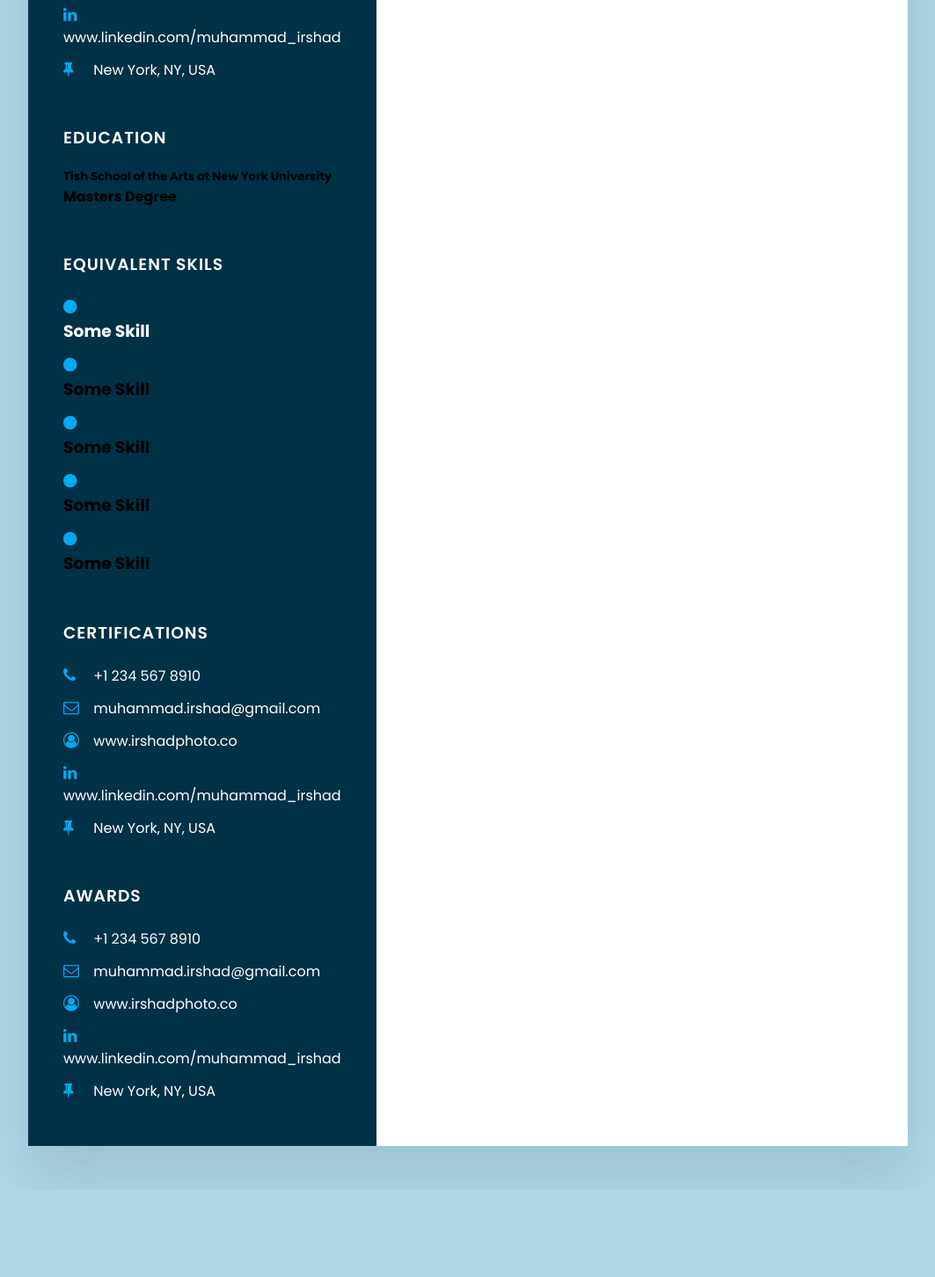
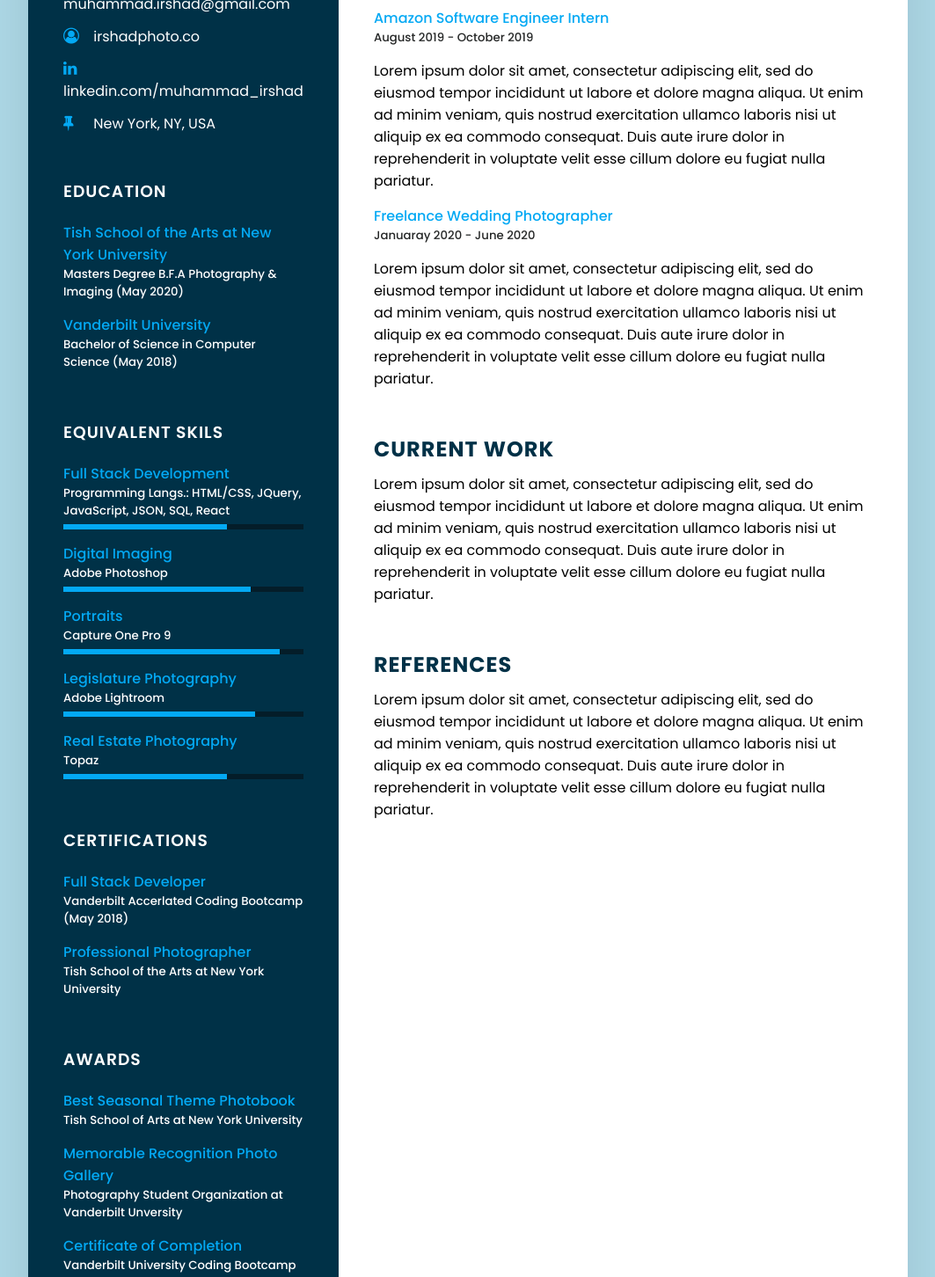
Before and after one commit to lilianaCortes1901/resumeTemplate, a plain HTML site: page index.html in a window 1280 px wide. Shown: the part 597-2049 px from the top of the page at 88% size, without its empty margins (108-1171 px from the left). Before the commit the page ends 1950 px from the top, so only its background shows below. Drawn offline with Linux system fonts and the light colour scheme.

Commit message:
complete resume template

```diff
--- a/index.html
+++ b/index.html
@@ -32,11 +32,11 @@
                     </li>
                     <li>
                         <span class="icon"><i class="fa fa-user-circle-o" aria-hidden="true"></i></span>
-                        <span class="text">www.irshadphoto.co</span>
+                        <span class="text">irshadphoto.co</span>
                     </li>
                     <li>
                         <span class="icon"><i class="fa fa-linkedin" aria-hidden="true"></i></span>
-                        <span class="text">www.linkedin.com/muhammad_irshad</span>
+                        <span class="text">linkedin.com/muhammad_irshad</span>
                     </li>
                     <li>
                         <span class="icon"><i class="fa fa-thumb-tack" aria-hidden="true"></i></span>
@@ -45,96 +45,138 @@
                 </ul>
             </div>
 <!--Education Info Section-->
-<div class="contactInfo">
+<div class="contactInfo edu">
     <h3 class="title">Education</h3>
     <ul>
         <li>
-            <h5>Tish School of the Arts at New York University</h5>
-            <h4>Masters Degree </h4>
+            <h4>Tish School of the Arts at New York University</h4>
+            <h5>Masters Degree B.F.A Photography & Imaging (May 2020)</h5>
+        </li>
+        <li>
+            <h4>Vanderbilt University</h4>
+            <h5>Bachelor of Science in Computer Science (May 2018)</h5>
         </li>
     </ul>
 </div>
 <!--Additional Skills Sections-->
-<div class="contactInfo">
+<div class="contactInfo skills">
     <h3 class="title">Equivalent Skils</h3>
     <ul>
         <li>
-            <span class="icon"><i class="fa fa-circle" aria-hidden="true"></i></span>
-            <span><h3>Some Skill</h3></span>
+            <h4>Full Stack Development</h4>
+            <h5>Programming Langs.: HTML/CSS, JQuery, JavaScript, JSON, SQL, React</h5>
+            <span class="percent">
+                <div style="width:68%"></div>
+            </span>
         </li>
         <li>
-            <span class="icon"><i class="fa fa-circle" aria-hidden="true"></i></span>
-            <h3>Some Skill</h3>
+            <h4>Digital Imaging</h4>
+            <h5>Adobe Photoshop</h5>
+            <span class="percent">
+                <div style="width:78%"></div>
+            </span>
         </li>
         <li>
-            <span class="icon"><i class="fa fa-circle" aria-hidden="true"></i></span>
-            <h3>Some Skill</h3>
+            <h4>Portraits</h4>
+            <h5>Capture One Pro 9</h5>
+            <span class="percent">
+                <div style="width:90%"></div>
+            </span>
         </li>
         <li>
-            <span class="icon"><i class="fa fa-circle" aria-hidden="true"></i></span>
-            <h3>Some Skill</h3>
+            <h4>Legislature Photography</h4>
+            <h5>Adobe Lightroom</h5>
+            <span class="percent">
+                <div style="width:80%"></div>
+            </span>
         </li>
         <li>
-            <span class="icon"><i class="fa fa-circle" aria-hidden="true"></i></span>
-            <h3>Some Skill</h3>
+            <h4>Real Estate Photography</h4>
+            <h5>Topaz</h5>
+            <span class="percent">
+                <div style="width:68%"></div>
+            </span>
         </li>
     </ul>
 </div>
 <!--Certification Section-->
-<div class="contactInfo">
+<div class="contactInfo cert">
     <h3 class="title">Certifications</h3>
     <ul>
         <li>
-            <span class="icon"><i class="fa fa-phone" aria-hidden="true"></i></span>
-            <span class="text">+1 234 567 8910</span>
+            <h4>Full Stack Developer</h4>
+            <h5>Vanderbilt Accerlated Coding Bootcamp (May 2018)</h5>
         </li>
         <li>
-            <span class="icon"><i class="fa fa-envelope-o" aria-hidden="true"></i></span>
-            <span class="text">muhammad.irshad@gmail.com</span>
-        </li>
-        <li>
-            <span class="icon"><i class="fa fa-user-circle-o" aria-hidden="true"></i></span>
-            <span class="text">www.irshadphoto.co</span>
-        </li>
-        <li>
-            <span class="icon"><i class="fa fa-linkedin" aria-hidden="true"></i></span>
-            <span class="text">www.linkedin.com/muhammad_irshad</span>
-        </li>
-        <li>
-            <span class="icon"><i class="fa fa-thumb-tack" aria-hidden="true"></i></span>
-            <span class="text">New York, NY, USA</span>
+            <h4>Professional Photographer</h4>
+            <h5>Tish School of the Arts at New York University</h5>
         </li>
     </ul>
 </div>
 <!--Awards Section-->
-<div class="contactInfo">
+<div class="contactInfo award">
     <h3 class="title">Awards</h3>
     <ul>
         <li>
-            <span class="icon"><i class="fa fa-phone" aria-hidden="true"></i></span>
-            <span class="text">+1 234 567 8910</span>
+            <h4>Best Seasonal Theme Photobook</h4>
+            <h5>Tish School of Arts at New York University</h5>
         </li>
         <li>
-            <span class="icon"><i class="fa fa-envelope-o" aria-hidden="true"></i></span>
-            <span class="text">muhammad.irshad@gmail.com</span>
+            <h4>Memorable Recognition Photo Gallery</h4>
+            <h5>Photography Student Organization at Vanderbilt Unversity</h5>
         </li>
         <li>
-            <span class="icon"><i class="fa fa-user-circle-o" aria-hidden="true"></i></span>
-            <span class="text">www.irshadphoto.co</span>
-        </li>
-        <li>
-            <span class="icon"><i class="fa fa-linkedin" aria-hidden="true"></i></span>
-            <span class="text">www.linkedin.com/muhammad_irshad</span>
-        </li>
-        <li>
-            <span class="icon"><i class="fa fa-thumb-tack" aria-hidden="true"></i></span>
-            <span class="text">New York, NY, USA</span>
+            <h4>Certificate of Completion</h4>
+            <h5>Vanderbilt University Coding Bootcamp</h5>
         </li>
     </ul>
 </div>
+</div>
+
+    <div class="right_Side">
+        <div class="about">
+            <h2 class="title2">Career Objective</h2>
+            <p>
+                Lorem ipsum dolor sit amet, consectetur adipiscing elit, sed do eiusmod tempor incididunt ut labore et dolore magna aliqua. Ut enim ad minim veniam, quis nostrud exercitation ullamco
+                laboris nisi ut aliquip ex ea commodo consequat. Duis aute irure dolor in reprehenderit in voluptate velit esse cillum dolore eu fugiat nulla pariatur.
+            </p>
         </div>
-
-        <div class="right_Side"></div>
+        <div class="about exp">
+            <h2 class="title2">Experience</h2>
+            <h4>Morgan Real Estate Photographer</h4>
+            <h5>March 2019 - July 2019</h5>
+            <p>
+                Lorem ipsum dolor sit amet, consectetur adipiscing elit, sed do eiusmod tempor incididunt ut labore et dolore magna aliqua. Ut enim ad minim veniam, quis nostrud exercitation ullamco
+                laboris nisi ut aliquip ex ea commodo consequat. Duis aute irure dolor in reprehenderit in voluptate velit esse cillum dolore eu fugiat nulla pariatur.
+            </p>
+            <h4>Amazon Software Engineer Intern</h4>
+            <h5>August 2019 - October 2019</h5>
+            <p>
+                Lorem ipsum dolor sit amet, consectetur adipiscing elit, sed do eiusmod tempor incididunt ut labore et dolore magna aliqua. Ut enim ad minim veniam, quis nostrud exercitation ullamco
+                laboris nisi ut aliquip ex ea commodo consequat. Duis aute irure dolor in reprehenderit in voluptate velit esse cillum dolore eu fugiat nulla pariatur.
+            </p>
+            <h4>Freelance Wedding Photographer</h4>
+            <h5>Januaray 2020 - June 2020</h5>
+            <p>
+                Lorem ipsum dolor sit amet, consectetur adipiscing elit, sed do eiusmod tempor incididunt ut labore et dolore magna aliqua. Ut enim ad minim veniam, quis nostrud exercitation ullamco
+                laboris nisi ut aliquip ex ea commodo consequat. Duis aute irure dolor in reprehenderit in voluptate velit esse cillum dolore eu fugiat nulla pariatur.
+            </p>
+        </div>
+        <div class="about work">
+            <h2 class="title2">Current Work</h2>
+            <p>
+                Lorem ipsum dolor sit amet, consectetur adipiscing elit, sed do eiusmod tempor incididunt ut labore et dolore magna aliqua. Ut enim ad minim veniam, quis nostrud exercitation ullamco
+                laboris nisi ut aliquip ex ea commodo consequat. Duis aute irure dolor in reprehenderit in voluptate velit esse cillum dolore eu fugiat nulla pariatur.
+            </p>
+        </div>
+        <div class="about refe">
+            <h2 class="title2">References</h2>
+            <p>
+                Lorem ipsum dolor sit amet, consectetur adipiscing elit, sed do eiusmod tempor incididunt ut labore et dolore magna aliqua. Ut enim ad minim veniam, quis nostrud exercitation ullamco
+                laboris nisi ut aliquip ex ea commodo consequat. Duis aute irure dolor in reprehenderit in voluptate velit esse cillum dolore eu fugiat nulla pariatur.
+            </p>
+        </div>
+    </div>
 
     </div>
 </body>
--- a/style.css
+++ b/style.css
@@ -90,9 +90,96 @@ body{
 .contactInfo ul li span{
     color: #fff;
 }
+.contactInfo.edu li{
+    margin-bottom: 15px;
+}
+.contactInfo.contactInfo.edu h5{
+    color: #fff;
+    font-weight: 500;
+}
+.contactInfo.contactInfo.edu h4{
+    color: #03a9f4;
+    font-weight: 500;
+}
+.contactInfo.skills li{
+    margin-bottom: 15px;
+}
+.contactInfo.skills h5{
+    color: #fff;
+    font-weight: 500;
+}
+.contactInfo.skills h4{
+    color: #03a9f4;
+    font-weight: 500;
+}
+
+.contactInfo.skills .percent{
+    position: relative;
+    width: 100%;
+    height: 6px;
+    background: #041d29;
+    display: block;
+    margin-top: 5px;
+}
+.contactInfo.skills .percent div{
+    position: absolute;
+    top: 0;
+    left: 0;
+    height: 100%;
+    background: #03a9f4;
+}
+
+.contactInfo.cert li{
+    margin-bottom: 15px;
+}
+.contactInfo.cert h5{
+    color: #fff;
+    font-weight: 500;
+}
+.contactInfo.cert h4{
+    color: #03a9f4;
+    font-weight: 500;
+}
+
+.contactInfo.award li{
+    margin-bottom: 15px;
+}
+.contactInfo.award h5{
+    color: #fff;
+    font-weight: 500;
+}
+.contactInfo.award h4{
+    color: #03a9f4;
+    font-weight: 500;
+}
 
 .container .right_Side{
     position: relative;
     background: #fff;
     padding: 40px;
 }
+.about{
+    margin-bottom: 50px;
+}
+.about.exp h4{
+    color: #03a9f4;
+    font-weight: 500;
+}
+.about.exp h5{
+    margin-bottom: 15px;
+    color: #252727;
+    font-weight: 500;
+}
+
+.about:last-child{
+    margin-bottom: 0;
+}
+.title2{
+    color:#003147;
+    text-transform: uppercase;
+    letter-spacing: 1px;
+    margin-bottom: 10px;
+}
+p{
+    margin-bottom: 15px;
+}
```
